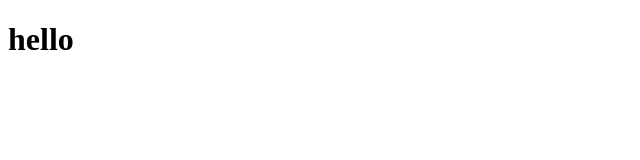
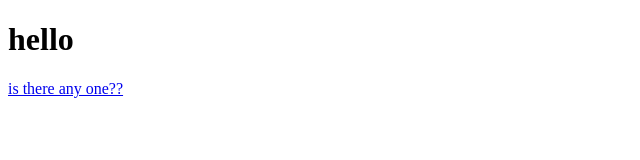
Before and after one commit to ladanTaheri/test-toplearn, a plain HTML site: page index.html in a window 1280 px wide. Shown: the whole page, without its empty margins (0-640 px from the left). Drawn offline with Linux system fonts and the light colour scheme.

Commit message:
text added to html

```diff
--- a/index.html
+++ b/index.html
@@ -12,6 +12,7 @@
 
 <body>
     <h1>hello</h1>
+    <a href="#">is there any one??</a>
 </body>
 
 </html>
```
